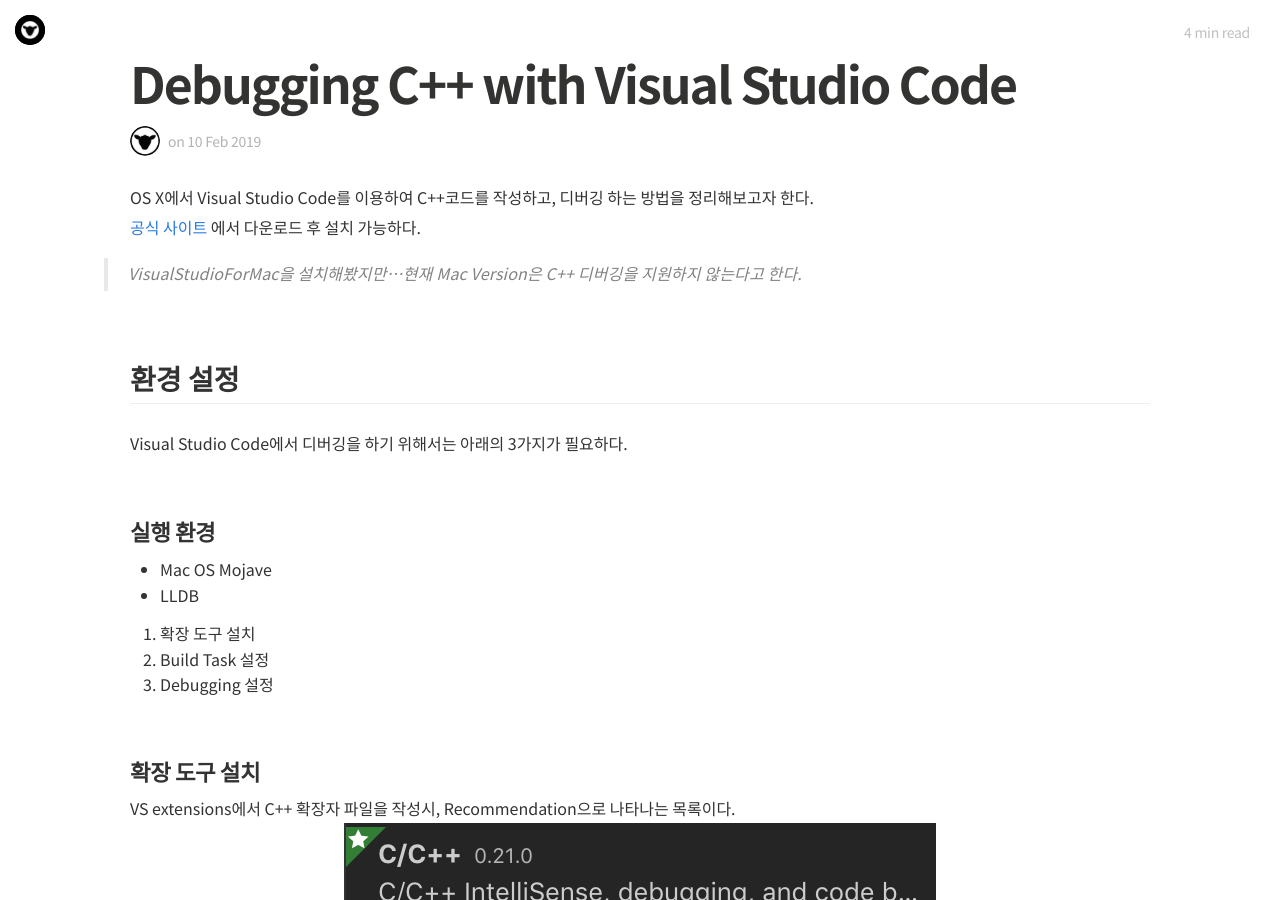
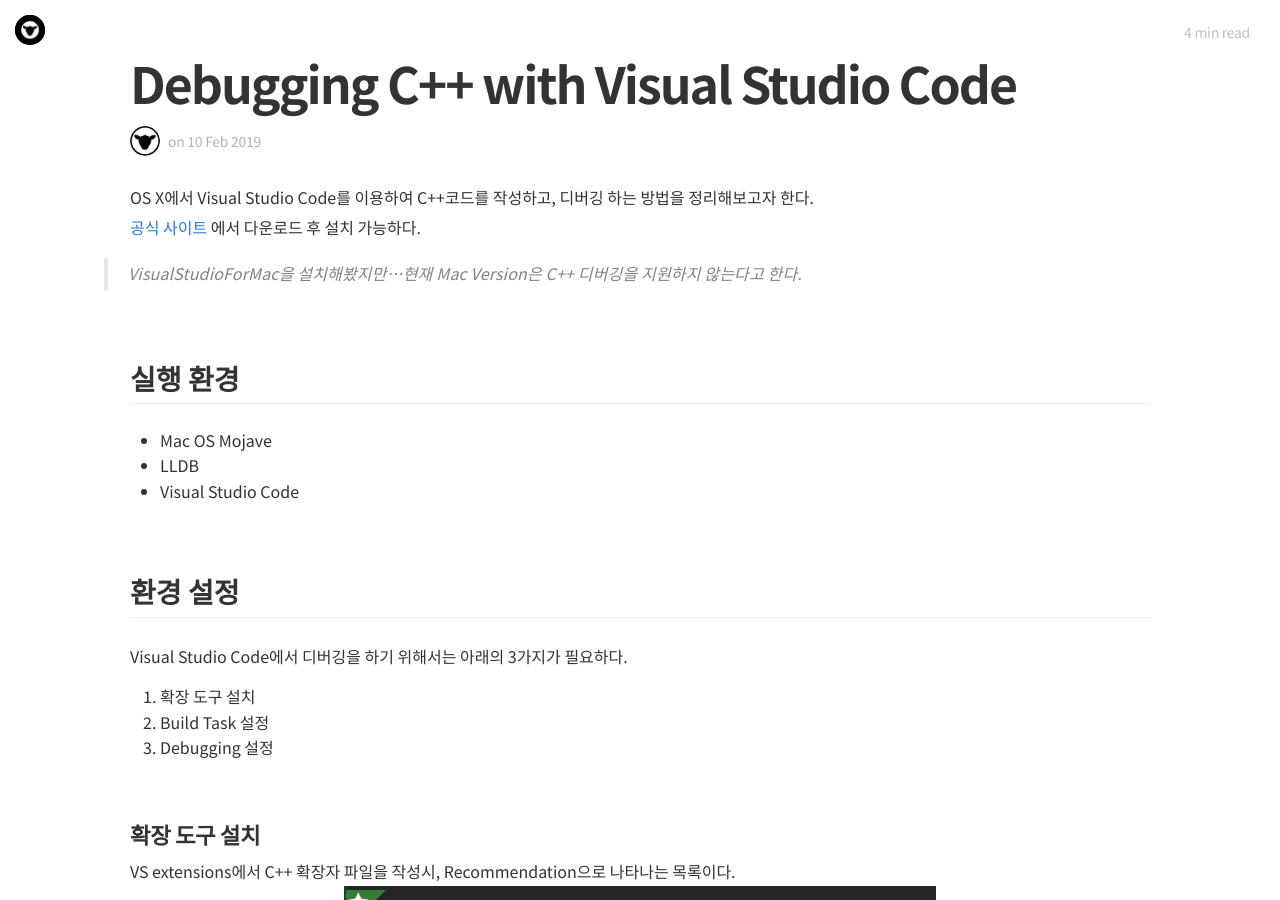
Before and after one commit to Shephexd/shephexd.github.io, a Jekyll site: the page built from _posts/Development/2019-02-10-Debugging_cpp_with_VS_code.md, in a window 1280 px wide and 900 px high. Built offline with Jekyll 4.4.1, drawn with Linux system fonts in a browser that asks for light colours; nearby versions of some CDN libraries; some web fonts are replaced; comment, search, counter and statistics services are not loaded.

Commit message:
update post of vscode

```diff
--- a/_posts/Development/2019-02-10-Debugging_cpp_with_VS_code.md
+++ b/_posts/Development/2019-02-10-Debugging_cpp_with_VS_code.md
@@ -26,16 +26,17 @@
 
 
 
+## 실행 환경
+
+- Mac OS Mojave
+- LLDB
+- Visual Studio Code
+
+
+
 ## 환경 설정
 
 Visual Studio Code에서 디버깅을 하기 위해서는 아래의 3가지가 필요하다.
-
-
-
-### 실행 환경
-
-- Mac OS Mojave
-- LLDB
 
 
 
```
